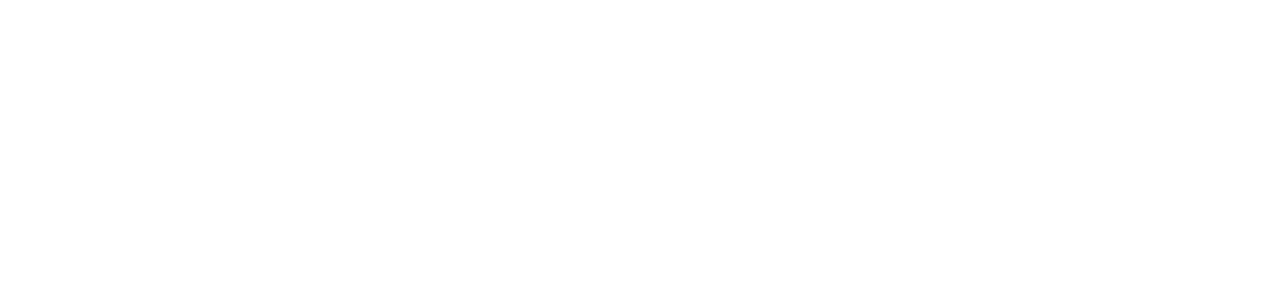
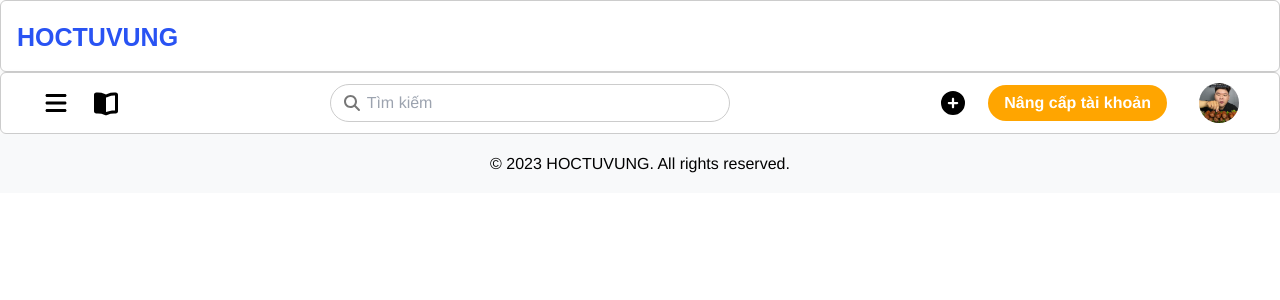
Before and after one commit to lyhoangducuy/HOCTUVUNG, a React (Vite) app in the folder hoctuvung-frontend/: page /giangvienheader in a window 1280 px wide. Before the commit this address had no page. Shown: the top 300 px of the page. Built offline with nearby package versions, Linux system fonts and the light colour scheme.

Commit message:
tạo header cho giảng viên

```diff
--- a/hoctuvung-frontend/src/App.jsx
+++ b/hoctuvung-frontend/src/App.jsx
@@ -9,6 +9,7 @@
 import TrangChuGiangVien from './pages/GiangVien/TrangChu';
 import TrangChuLayout from './layouts/TrangChuLayout';
 import AdminLayout from './layouts/AdminLayout';
+import Giangvien_Header from './components/GiangVien/Header/Giangvien_Header';
 
 export default function App() {
   return (
@@ -17,6 +18,7 @@
         <Route path="/dang-nhap" element={<DangNhap />} />
         <Route path="/dang-ky" element={<DangKy />} />
         <Route path="/tra-phi" element={<TraPhi />} />
+        <Route path="/giangvienheader" element={<Giangvien_Header/> } />
       </Route>
       <Route element={<TrangChuLayout/>}>
         <Route path="/" element={<TrangChu />} />
--- /dev/null
+++ b/hoctuvung-frontend/src/components/GiangVien/Header/Giangvien_Header.jsx
@@ -0,0 +1,27 @@
+import { FontAwesomeIcon } from '@fortawesome/react-fontawesome'
+import { faBars, faBookOpen, faSearch, faCirclePlus } from '@fortawesome/free-solid-svg-icons'
+import './header.css'
+
+function Giangvien_Header() {
+  return (
+    <div className="header-container">
+      <div className="left-section">
+        <FontAwesomeIcon icon={faBars}  className="icon menu-icon" />
+        <FontAwesomeIcon icon={faBookOpen} className="icon book-icon" />
+      </div>
+
+      <div className="search-section">
+        <FontAwesomeIcon icon={faSearch} className=" icon search-icon" />
+        <input type="search" placeholder="Tìm kiếm" className="search-input" />
+      </div>
+
+      <div className="right-section">
+        <FontAwesomeIcon icon={faCirclePlus} className="icon plus-icon" />
+        <button className="btn-upgrade">Nâng cấp tài khoản</button>
+        <img src="/src/image/formimg.png" alt="avatar" className="avatar" />
+      </div>
+    </div>
+  )
+}
+
+export default Giangvien_Header
--- /dev/null
+++ b/hoctuvung-frontend/src/components/GiangVien/Header/header.css
@@ -0,0 +1,105 @@
+.header-container {
+  display: flex;
+  align-items: center;
+  justify-content: space-between;
+  padding: 10px 16px;
+  background-color: white;
+  border: 1px solid #ccc;
+  border-radius: 6px;
+  gap: 16px;
+  box-shadow: 0 2px 6px rgba(0, 0, 0, 0.05);
+}
+
+.left-section,
+.right-section {
+  display: flex;
+  align-items: center;
+  gap: 20px;
+  margin: 0 24px;
+}
+
+.icon {
+  font-size: 24px;
+  color: #000;
+  transition: color 0.2s, transform 0.2s;
+}
+
+.book-icon,
+.menu-icon,
+.plus-icon {
+  cursor: pointer;
+}
+
+.book-icon:hover,
+.menu-icon:hover,
+.plus-icon:hover {
+  color: #007bff;
+  transform: scale(1.1);
+}
+
+.search-section {
+  display: flex;
+  align-items: center;
+  position: relative;
+  flex-grow: 1;
+  max-width: 400px;
+  cursor: text;
+}
+
+.search-icon {
+  position: absolute;
+  left: 12px;
+  color: #777;
+  font-size: 16px;
+  transition: color 0.2s;
+}
+
+.search-input {
+  width: 100%;
+  padding: 8px 12px 8px 36px;
+  border: 1px solid #ccc;
+  border-radius: 20px;
+  font-size: 16px;
+  outline: none;
+  transition: border-color 0.3s, box-shadow 0.3s;
+  background-color: white;
+}
+
+.search-input:focus {
+  border-color: #007bff;
+  box-shadow: 0 0 5px rgba(0, 123, 255, 0.3);
+}
+
+.search-input:focus + .search-icon,
+.search-section:focus-within .search-icon {
+  color: #007bff;
+}
+
+.btn-upgrade {
+  background-color: orange;
+  color: white;
+  border: none;
+  padding: 8px 16px;
+  border-radius: 20px;
+  font-weight: bold;
+  cursor: pointer;
+  transition: background-color 0.3s, transform 0.2s;
+}
+
+.btn-upgrade:hover {
+  background-color: darkorange;
+  transform: scale(1.05);
+}
+
+.avatar {
+  width: 40px;
+  height: 40px;
+  border-radius: 50%;
+  object-fit: cover;
+  margin-left: 12px;
+  transition: box-shadow 0.2s;
+}
+
+.avatar:hover {
+  box-shadow: 0 0 0 2px #007bff50;
+}
--- /dev/null
+++ b/hoctuvung-frontend/src/components/GiangVien/Sidebar/Giangvien_Sidebar.jsx
@@ -0,0 +1,5 @@
+import "./sidebar.css"
+function Giangvien_Sidebar() {
+
+}
+export default Giangvien_Sidebar;
```
Also changed, not shown: hoctuvung-frontend/src/components/GiangVien/Sidebar/sidebar.css (added).
